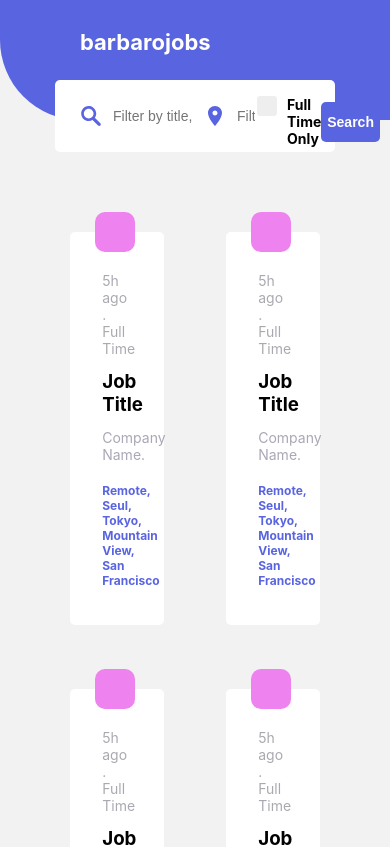
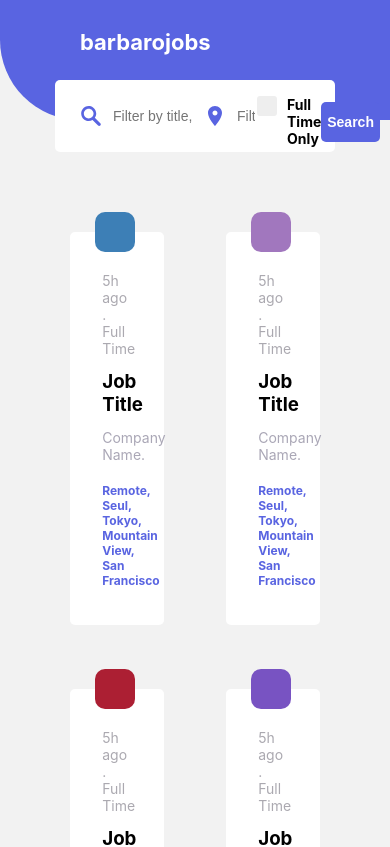
Before and after one commit to elbarbaro/barbaro-jobs-clientapp, a React (Create React App) app: page / in a window 390 px wide. Shown: the top 847 px of the page. Built offline with nearby package versions, Linux system fonts and the light colour scheme.

Commit message:
Responsive design to InputBar and generate RGB color function

```diff
--- a/src/App.css
+++ b/src/App.css
@@ -35,7 +35,9 @@
   }
 
   .container {
+    padding: 0;
     margin: 0;
+    width: 90%;
   }
 
   .Content {
@@ -44,5 +46,6 @@
 
   .logo {
     font-size: 24px;
+    padding: 0.5em 0;
   }
 }
--- a/src/components/Button.css
+++ b/src/components/Button.css
@@ -8,4 +8,10 @@
     outline: none;
     color: white;
     background-color: #5964e1;
+    cursor: pointer;
+
 }
+
+.Button:hover {
+    background-color: #535dcb;
+}
--- a/src/components/Card.js
+++ b/src/components/Card.js
@@ -1,9 +1,18 @@
 import './Card.css'
 
 function Card() {
+
+    const randomColor = () => {
+
+        const r = Math.floor(Math.random() * 255);
+        const g = Math.floor(Math.random() * 255);
+        const b = Math.floor(Math.random() * 255);
+
+        return `${r},${g},${b}`;
+    }
     return (
         <div className="Card">
-            <div className="img-container bg-pink">
+            <div className="img-container" style={{backgroundColor: `rgb(${randomColor()})`}}>
                 <img />
             </div>
             <div className="Card-content">
--- a/src/components/Input.css
+++ b/src/components/Input.css
@@ -1,5 +1,4 @@
 .Input {
-    width: 100%;
     height: inherit;
     display: flex;
 }
@@ -34,3 +33,9 @@
 .col-3 {
     width: 25%;
 }
+
+@media screen and (max-width: 320px) {
+    .col-6 {
+        width: 100%;
+    }
+}
--- a/src/components/InputBar.css
+++ b/src/components/InputBar.css
@@ -17,3 +17,14 @@
     align-items: center;
     justify-content: space-between;
 }
+
+@media screen and (max-width: 320px) {
+
+    .InputBar > .Input:not(:first-child) {
+        display: none;
+    }
+
+    .InputBar-actions {
+        display: none;
+    }
+}
--- a/src/components/List.js
+++ b/src/components/List.js
@@ -2,7 +2,7 @@ import './List.css'
 import Card from './Card'
 
 function List() {
-    const list = [1,2,3,4,5,6];
+    const list = [1,2,3,4,5,6,7,8,9];
     return (
         <div className="List">
             { list.map(i => {return <Card/>})}
```
